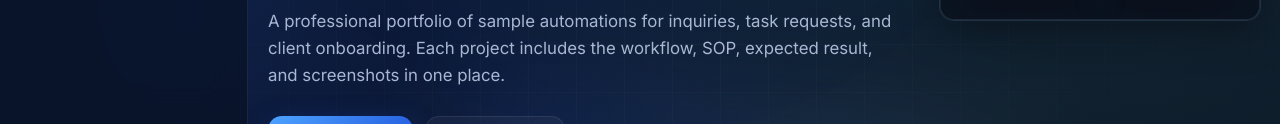
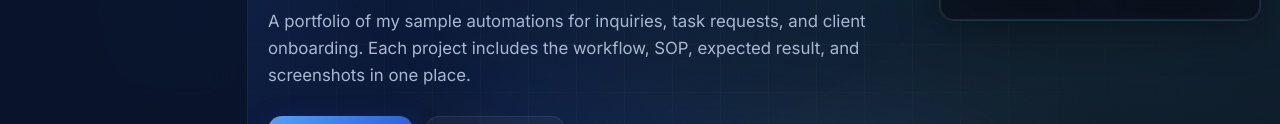
Before and after one commit to bartchuckie/jhunbartmacirin, a plain HTML site: page zapier_portfolio_html/index.html in a window 1280 px wide. Shown: the part 676-800 px from the top of the page. Drawn offline with Linux system fonts and the light colour scheme.

Commit message:
changed the definition in zap

```diff
--- a/zapier_portfolio_html/index.html
+++ b/zapier_portfolio_html/index.html
@@ -41,7 +41,7 @@
                     <p class="eyebrow">Operations Automation Portfolio</p>
                     <h1>Workflow automation that keeps client work organized, documented, and easy to follow.</h1>
                     <p>
-                        A professional portfolio of sample automations for inquiries, task requests, and client onboarding.
+                        A portfolio of my sample automations for inquiries, task requests, and client onboarding.
                         Each project includes the workflow, SOP, expected result, and screenshots in one place.
                     </p>
                     <div class="hero-actions">
```
